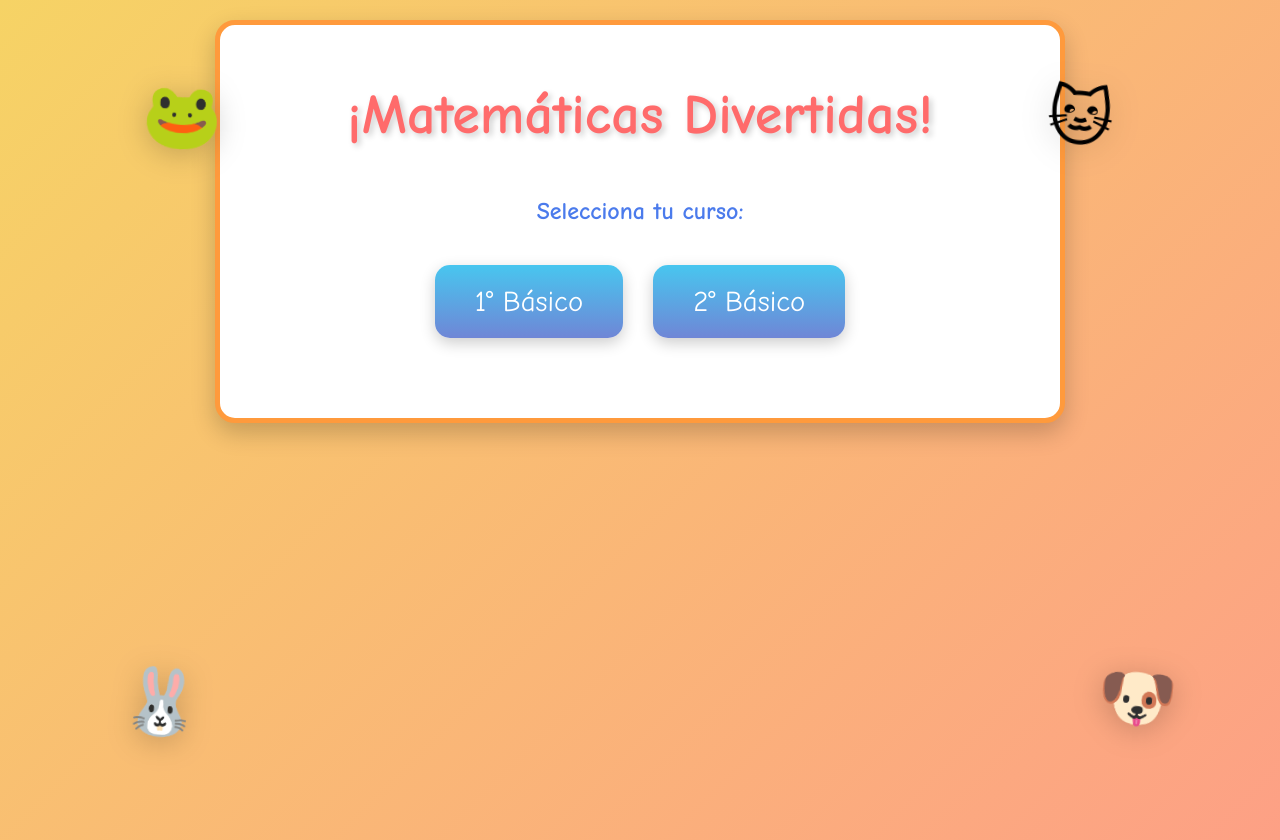
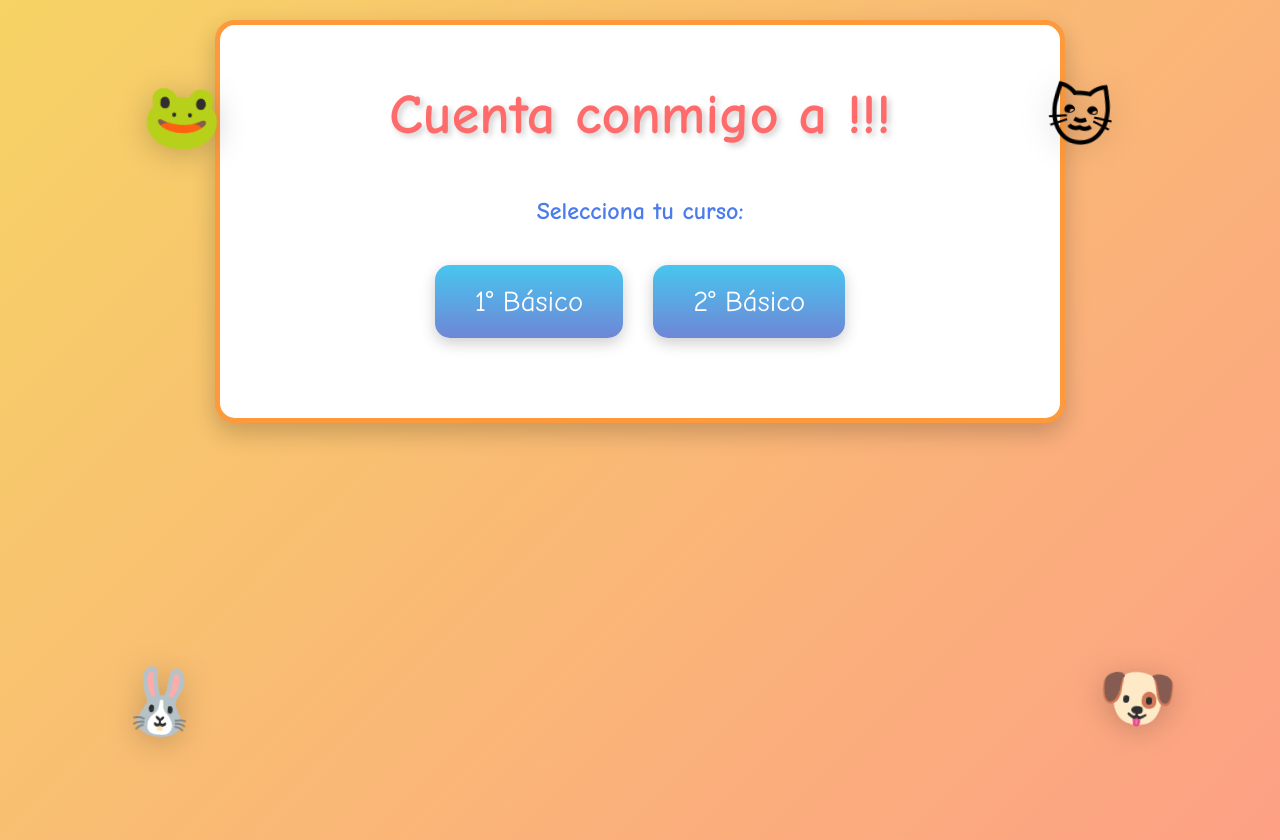
Before and after one commit to ISWebster1401/Matematicas, a plain HTML site: page Index.html in a window 1280 px wide. Drawn offline with Linux system fonts and the light colour scheme.

Commit message:
Update title and welcome message in Index.html for improved user engagement

```diff
--- a/Index.html
+++ b/Index.html
@@ -3,7 +3,7 @@
 <head>
     <meta charset="UTF-8">
     <meta name="viewport" content="width=device-width, initial-scale=1.0">
-    <title>Matemáticas Divertidas</title>
+    <title>Cuenta conmigo a traves de una pantalla </title>
     <style>
         body {
             font-family: 'Comic Sans MS', cursive, sans-serif;
@@ -364,7 +364,7 @@
 <body>
     <!-- Pantalla de selección de curso -->
     <div id="welcome-screen" class="container welcome-screen">
-        <h1 class="welcome-title">¡Matemáticas Divertidas!</h1>
+        <h1 class="welcome-title">Cuenta conmigo a !!!</h1>
         <h2>Selecciona tu curso:</h2>
 
         <div class="grade-selection">
```
